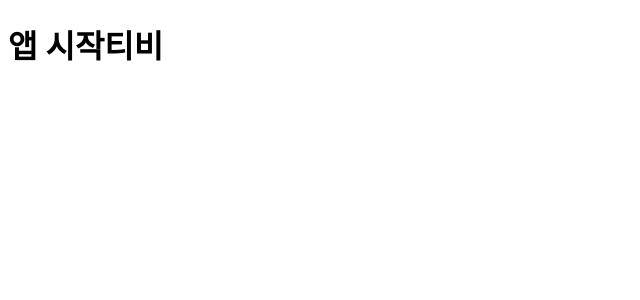
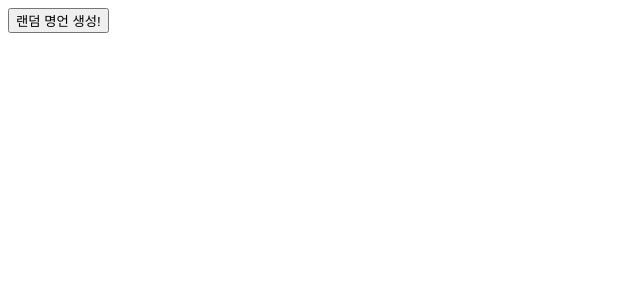
Before and after one commit to Inigh/wiseword, a React (Vite) app: page / in a window 1280 px wide. Shown: the top 300 px of the page, without its empty margins (0-640 px from the left). Built offline with nearby package versions, Linux system fonts and the light colour scheme.

Commit message:
렌더링

```diff
--- a/src/App.tsx
+++ b/src/App.tsx
@@ -1,8 +1,10 @@
+import Quote from './components/Quote';
+
 const App = () => {
   return (
-    <div>
-      <h1>앱 시작티비</h1>
-    </div>
+    <>
+      <Quote />
+    </>
   )
 }
 
--- a/src/components/Quote/index.tsx
+++ b/src/components/Quote/index.tsx
@@ -1,11 +1,20 @@
 import { useState } from 'react';
-import { Quote } from '../../constants/quote';
+import Quote from '../../constants/quote';
 import * as S from './style';
 
 const Quete = () => {
+    const [quote, setQuote] = useState<string>('');
+
+    const getRandomQuote = () => {
+        const randomIndex = Math.floor(Math.random() * Quote.length);
+        setQuote(Quote[randomIndex]);
+    };
+
     return (
-        <S.Quete>
-        </S.Quete>
+        <S.Container>
+            <S.Quote>{quote}</S.Quote>
+            <S.Button onClick={getRandomQuote}>랜덤 명언 생성!</S.Button>
+        </S.Container>
     )
 }
 
--- a/src/components/Quote/style.ts
+++ b/src/components/Quote/style.ts
@@ -1,5 +1,13 @@
 import styled from '@emotion/styled';
 
-export const Quete = styled.div`
+export const Container = styled.div`
 
 `
+
+export const Quote = styled.div`
+
+`
+
+export const Button = styled.button`
+
+`
--- a/src/constants/quote.ts
+++ b/src/constants/quote.ts
@@ -9,13 +9,13 @@ const quote = [
     "준비하지 않은 자는 기회가 와도 소용없다.",
     "노력에 집착하라. 숙명적인 노력을",
     "내일이란 오늘의 다른 이름일 뿐",
-    "강인한 의지 없이는 뛰어난 재능도 없다",
-    "나는 날마다 모든 면에서 점점 좋아지고 있다",
-    "불가능한 일을 해보는 것은 신나는 일이다",
-    "할 수 있다고 믿는 사람은 결국 그렇게 된다",
-    "당신이 포기할 때, 나는 시작한다",
-    "나는 이룰 때까지 노력할 것이다",
-    "한번 포기하면 습관이 된다. 절대 포기하지 말아라"
+    "강인한 의지 없이는 뛰어난 재능도 없다.",
+    "나는 날마다 모든 면에서 점점 좋아지고 있다.",
+    "불가능한 일을 해보는 것은 신나는 일이다.",
+    "할 수 있다고 믿는 사람은 결국 그렇게 된다.",
+    "당신이 포기할 때, 나는 시작한다.",
+    "나는 이룰 때까지 노력할 것이다.",
+    "한번 포기하면 습관이 된다. 절대 포기하지 말아라."
 ]
 
-export { quote };
+export default quote;
```
